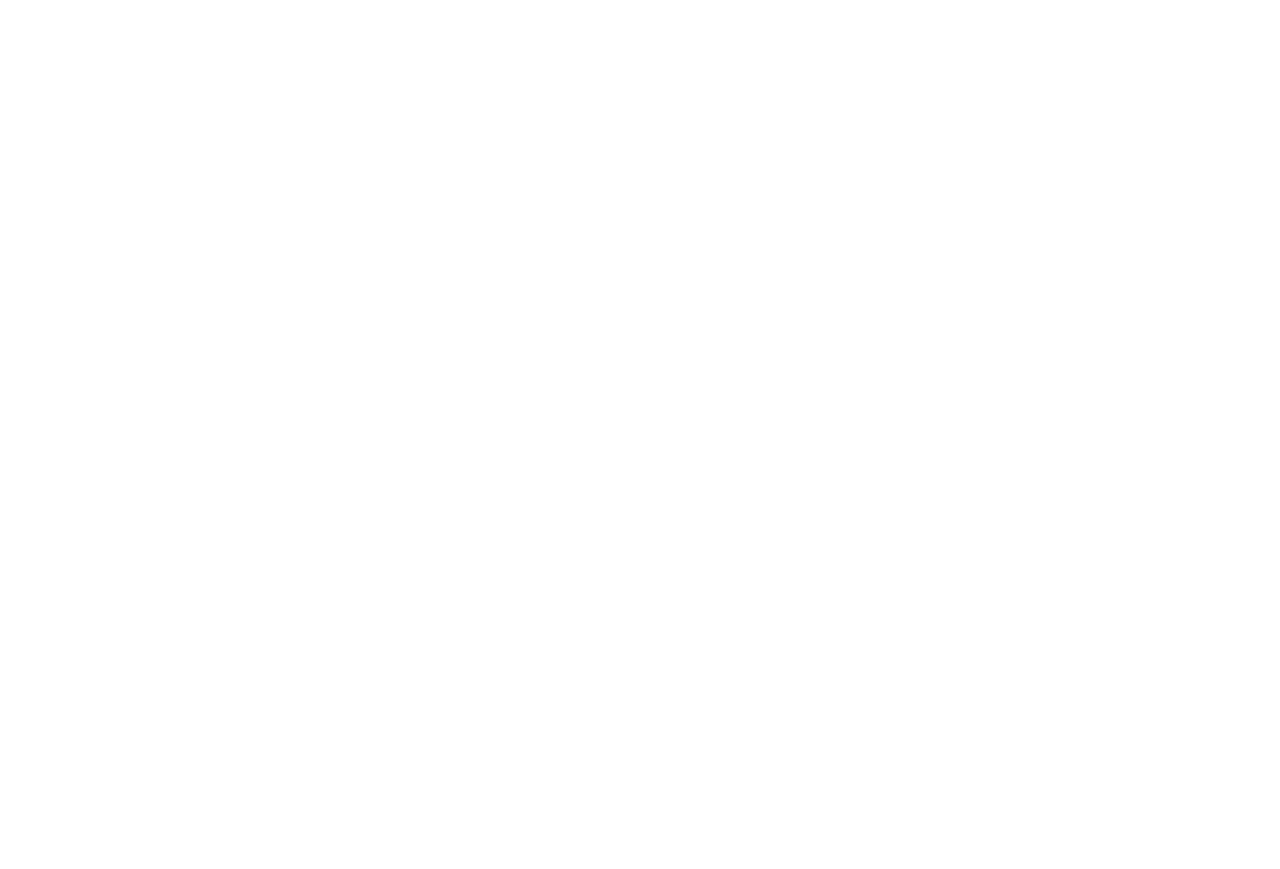
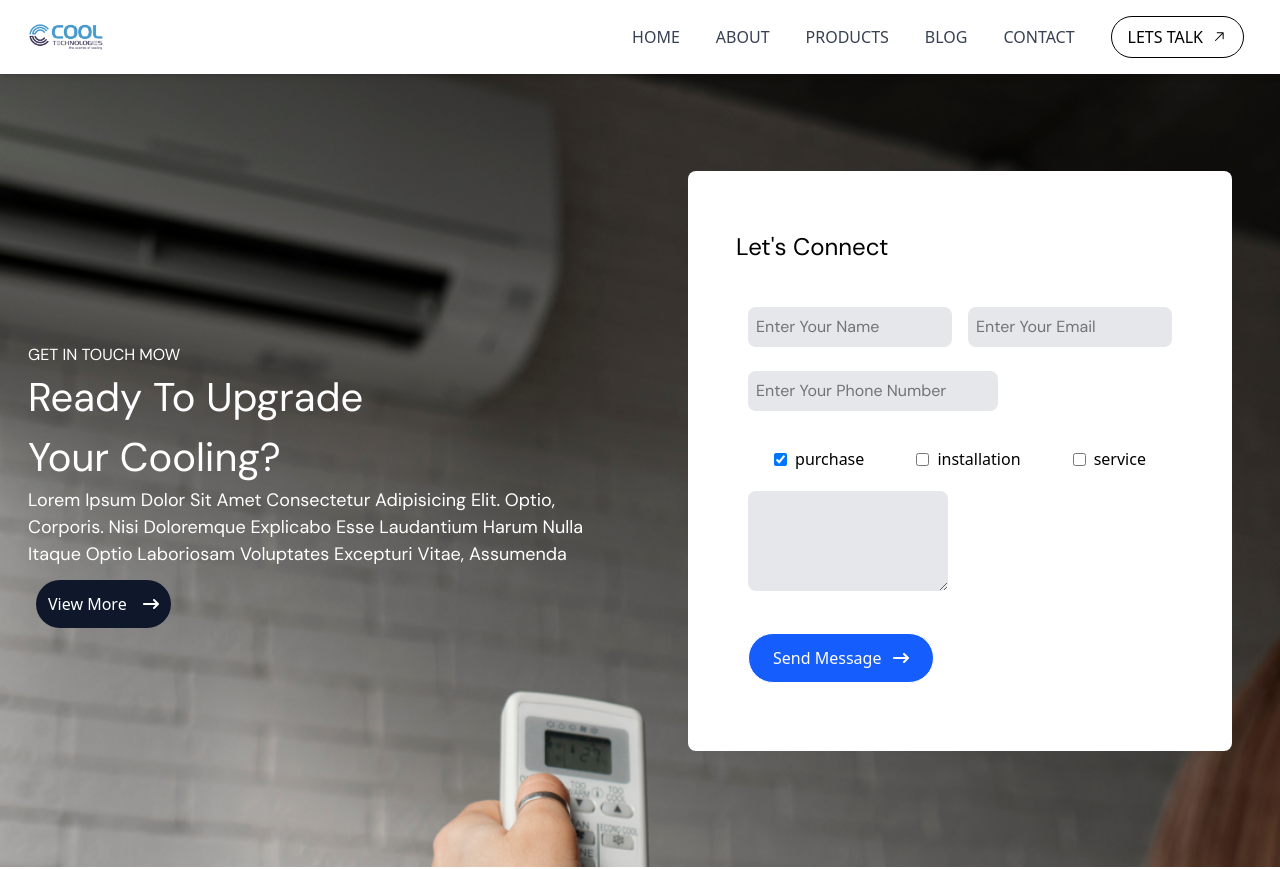
Before and after one commit to rahanyas/React-project, a React (Vite) app: page /contact in a window 1280 px wide. Before the commit this address had no page. Shown: the top 869 px of the page. Before the commit the page ends 800 px from the top, so only its background shows below. Built offline with nearby package versions, Linux system fonts and the light colour scheme.

Commit message:
created contact section

```diff
--- a/src/App.jsx
+++ b/src/App.jsx
@@ -7,7 +7,9 @@
 
 function App() {
   const About = React.lazy(() => import('./Pages/About'));
-  const Products = React.lazy(() => import('.//Pages/Products'))
+  const Products = React.lazy(() => import('.//Pages/Products'));
+  const Contact = React.lazy(() => import('./Pages/Contact'));
+
   return (
      <div className='w-full'>
       <Suspense fallback={<h1>loading...</h1>}>
@@ -17,6 +19,7 @@
                <Route  index element={<Home/>}/>
                <Route path='/about' element={<About/>}/>
                <Route path='/products' element={<Products/>}/>
+               <Route path='/contact' element={<Contact/>} />
             </Route>
           </Routes>
         </Router>
--- /dev/null
+++ b/src/Pages/Contact.jsx
@@ -0,0 +1,59 @@
+
+import { FaArrowRightLong } from "react-icons/fa6";
+const Contact = () => {
+  return (
+    <div>
+
+
+    <div className="grid grid-cols-1 md:grid-cols-2 contactBg bg-cover bg-center bg-local bg-origin-content overflow-hidden h-4/5 md:h-screen m justify-center items-center">
+
+       <div className="max-h-fit mt-11 p-4 mx-3">
+           <h5 className="uppercase sansFont text-white ">get in touch mow</h5>
+           <h2 className="capitalize text-white whitespace-nowrap sansFont text-[40px]">ready to upgrade <br /> your cooling?</h2>
+           <p className="sansFont text-white capitalize text-[18px]">
+            Lorem ipsum dolor sit amet consectetur adipisicing elit. Optio, corporis. Nisi doloremque explicabo esse laudantium harum nulla itaque optio laboriosam voluptates excepturi vitae, assumenda
+           </p>
+           <button className="inline-flex items-center gap-4 rounded-full p-3 mt-3 ml-2 mb-2 bg-slate-900 text-white cursor-pointer transition-transform duration-300 ease-in-out hover:bg-slate-700 hover:text-blue-400 hover:scale-105">
+  View More <FaArrowRightLong />
+</button>
+       </div>
+
+       <div className="w-fit mx-auto bg-white p-6 rounded-lg mb-3">
+        <h2 className="capitalize sansFont text-2xl ml-6 md:mt-9 w-fit">let&apos;s connect</h2>
+          <form action="" className="text-black py-11 px-9 ">
+            <input type="text" placeholder="enter your name" className="outline-none bg-gray-200 p-2 capitalize sansFont mr-4 rounded-lg"/>
+            <input type="email" placeholder="enter your email" className="outline-none bg-gray-200 p-2 capitalize sansFont mb-2 rounded-lg"/>
+            <br />
+            <input type="text"  placeholder="enter your phone number" className="outline-none bg-gray-200 p-2 capitalize sansFont whitespace-nowra w-[250px] mt-4 rounded-lg"/>
+            <div className="flex justify-around items-center mt-9 mb-5">
+              <label htmlFor="" className="flex items-center gap-2 ">
+                <input type="checkbox" defaultChecked     className="" />
+                <span className="">purchase</span>
+              </label>
+              <label htmlFor="" className="flex items-center gap-2 ">
+                <input type="checkbox"   className=""/>
+                <span className="">installation</span>
+              </label>
+              <label htmlFor="" className="flex items-center gap-2 ">
+                <input type="checkbox"   className=""/>
+                <span className="">service</span>
+              </label>
+            </div>
+             <textarea  className="outline-none bg-gray-200 p-2 capitalize sansFont w-[200px] h-[100px] rounded-lg">
+
+             </textarea>
+             <div className="mt-9 ">
+             <button className="border inline-flex items-center gap-3 rounded-full px-6 py-3 text-white bg-blue-600 transition-transform duration-300 ease-in-out hover:bg-blue-700 hover:scale-105 cursor-pointer">
+        Send Message
+        <FaArrowRightLong />
+      </button>
+
+             </div>
+          </form>
+       </div>
+    </div>
+    </div>
+  )
+}
+
+export default Contact
--- a/src/components/Clients .jsx
+++ b/src/components/Clients .jsx
@@ -8,11 +8,11 @@
         Clients & Friends
       </h2>
       <p className="text-[40px] md:text-[50px] capitalize sansFont mb-8 md:ml-11">We&#39;ve worked <br /> with lovely clients</p>
-      <div className="grid grid-cols-2 sm:grid-cols-3 lg:grid-cols-4 gap-2 md:gap-2">
+      <div className="grid grid-cols-2 sm:grid-cols-3 lg:grid-cols-4 gap-2 ">
         {clientsDetails.map((client, index) => (
           <div
             key={index}
-            className="flex items-center justify-center border rounded-lg p-4 shadow-md bg-white hover:shadow-lg transition md:w-[200px] md:h-[100px] md:mx-auto"
+            className="flex items-center justify-center border rounded-lg p-4 shadow-md bg-white hover:shadow-lg transition md:w-[200px] md:h-[100px] md:mx-auto cursor-pointer"
           >
             <img
               src={client.logo}
--- a/src/index.css
+++ b/src/index.css
@@ -22,3 +22,8 @@
   white-space: nowrap;
   text-transform: capitalize;
 }
+
+.contactBg {
+  background-image: url(./assets//progbiz-img/img-17.png);
+  background-repeat:no-repeat;
+}
--- a/src/utils/clientsDetails.js
+++ b/src/utils/clientsDetails.js
@@ -17,3 +17,5 @@
   { name: "Siemens", logo: img5 },
   { name: "Whirlpool", logo: img8 },
 ];
+
+//for client section imgs
```
